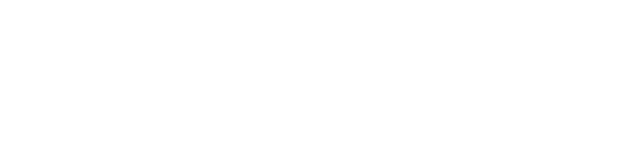
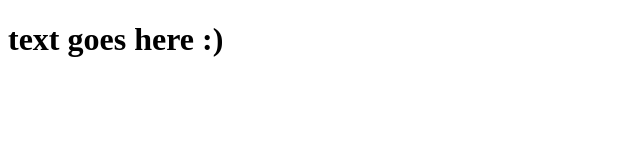
Before and after one commit to Elle0-0/FirstWebsite, a plain HTML site: page index.html in a window 1280 px wide. Shown: the whole page, without its empty margins (0-640 px from the left). Drawn offline with Linux system fonts and the light colour scheme.

Commit message:
Update index.html

```diff
--- a/index.html
+++ b/index.html
@@ -5,6 +5,7 @@
     <title>Title</title>
 </head>
 <body>
+    <H1> text goes here :) </H1>
 
 </body>
 </html>
```
